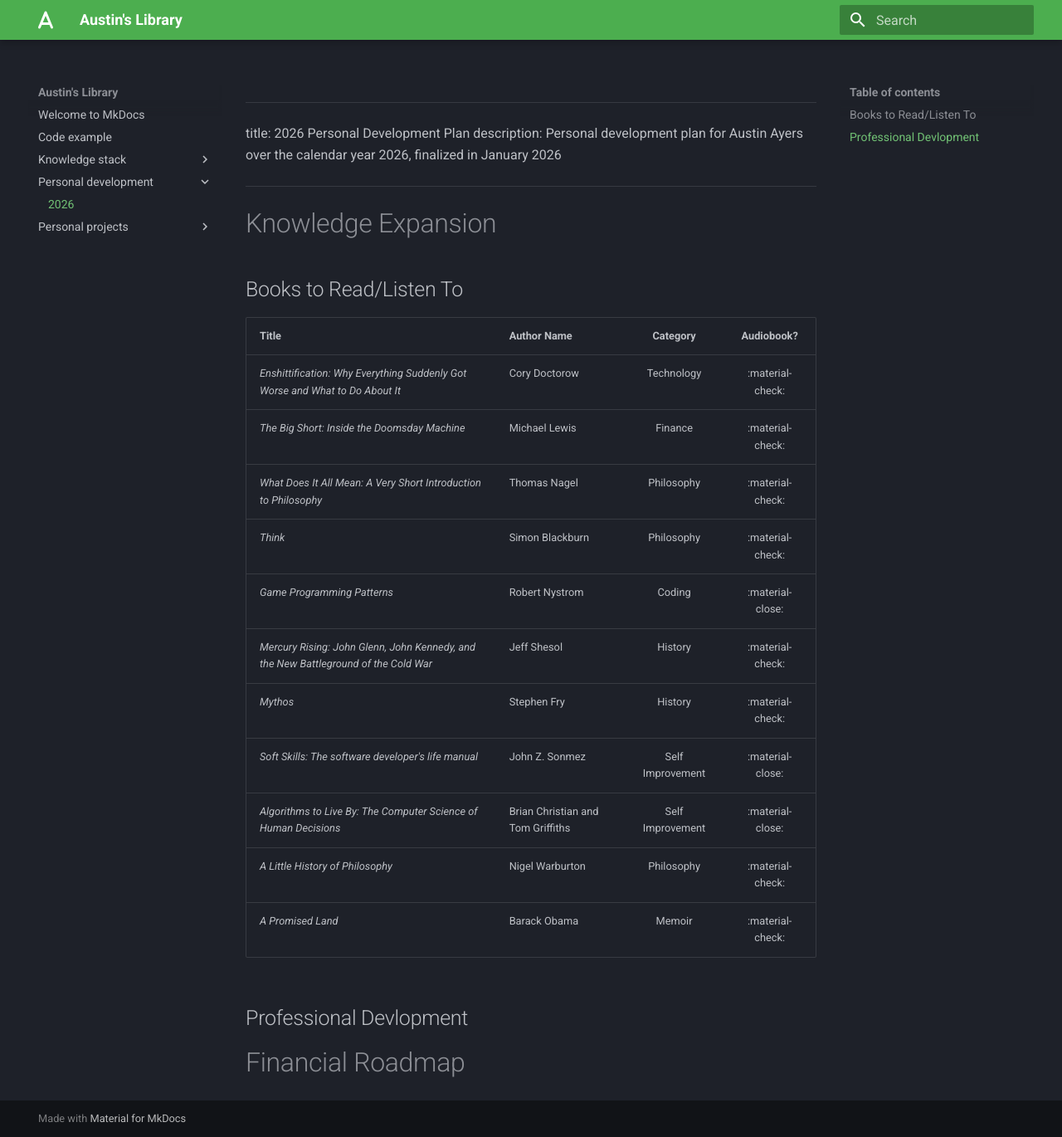
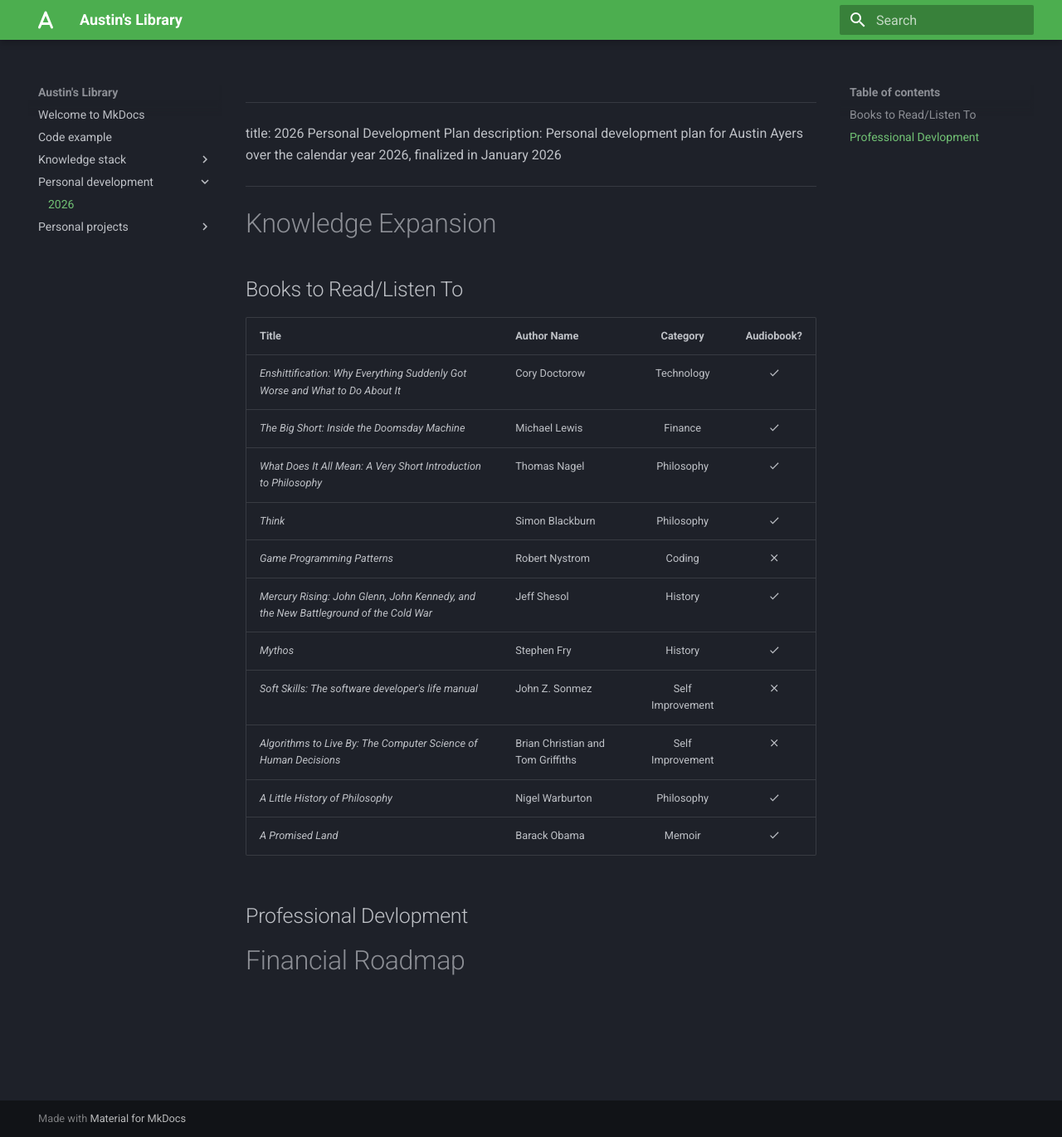
Before and after one commit to A-GingerGT/Documentation, an MkDocs documentation site: the page built from docs/personal-development/2026.md, in a window 1280 px wide and 1370 px high. Shown: the whole window at 83% size. Built offline with MkDocs 1.6.1 and Material for MkDocs 9.7.7, drawn with Linux system fonts in a browser that asks for light colours; some web fonts are replaced.

Commit message:
Fix typo in mkdocs.yml

```diff
--- a/mkdocs.yml
+++ b/mkdocs.yml
@@ -14,7 +14,7 @@ theme:
 
 markdown_extensions:
   - attr_list
-  - pymdonx.emoji:
+  - pymdownx.emoji:
       emoji_index: !!python/name:material.extensions.emoji.twemoji
       emoji_generator: !!python/name:material.extensions.emoji.to_svg
   - pymdownx.highlight:
```
